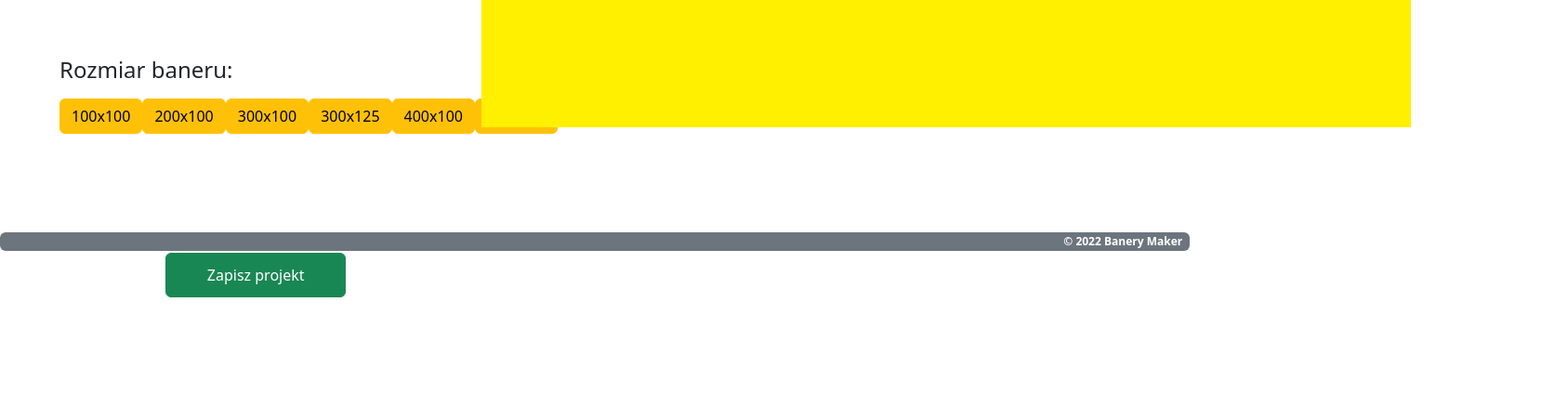
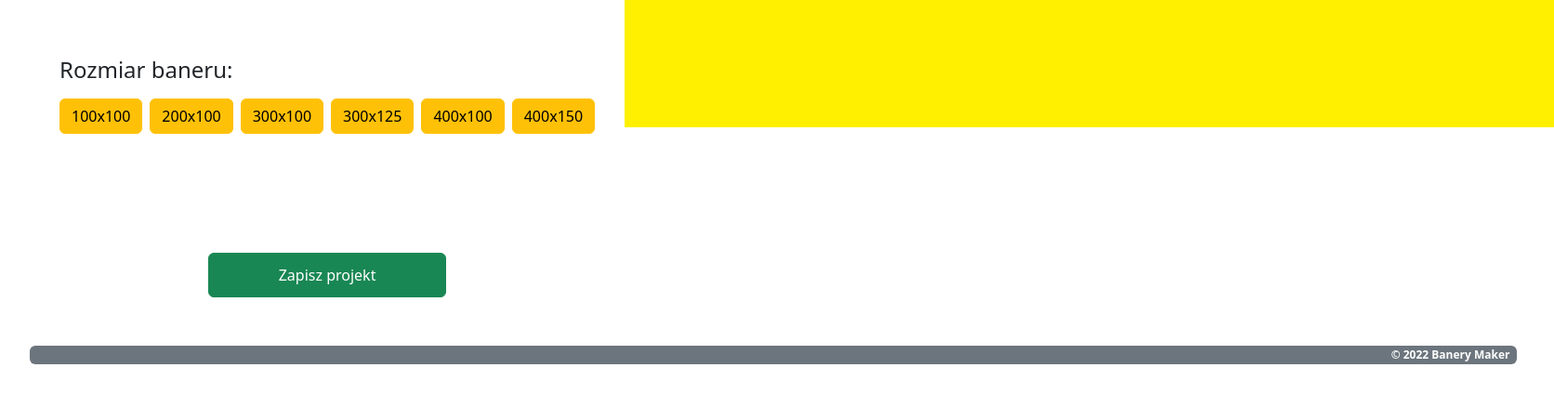
Before and after one commit to michalzareba0001/baneryMaker, a website: page index.html in a window 1280 px wide. Shown: the part 530-954 px from the top of the page at 93% size, 1672 px wide, since content can reach past the window. Before the commit the page ends 882 px from the top, so only its background shows below. Drawn offline with nearby package versions, Linux system fonts and the light colour scheme.

Commit message:
footer fixed

```diff
--- a/banery.scss
+++ b/banery.scss
@@ -17,7 +17,7 @@ header {
 }
 
 main {
-    position: relative;
+    position: absolute;
     top: 6rem;
     padding: 2rem;
 
@@ -135,20 +135,12 @@ main {
     }
 }
 
-footer {
-    position: absolute;
-    bottom: 0;
-    width: 100%;
 
-    #footerLeft {
-
-        text-align: right;
-    }
-}
 
 .save_button {
     display: flex;
     justify-content: center;
+    margin-bottom: 3rem;
 
     .zapisz {
         margin-top: 6rem;
@@ -157,6 +149,14 @@ footer {
     }
 }
 
+.footer {
+    width: 100%;
+
+    #footerLeft {
+
+        text-align: right;
+    }
+}
 @media screen and (max-width: 1250px) {
     #main {
         .baner {
--- a/index.html
+++ b/index.html
@@ -63,11 +63,13 @@
                 <button class="btn btn-success zapisz" onclick="generateJpeg()">Zapisz projekt</button>
             </div>
         </div>
+        <div class="badge text-bg-secondary footer">
+            <div id="footerLeft">© 2022 Banery Maker</div>
         </div>
+
     </main>
-    <footer class="badge text-bg-secondary">
-        <div id="footerLeft">© 2022 Banery Maker</div>
-    </footer>
+
+
 </body>
 
 </html>
```
Also changed, not shown: banery.css, 1 other file.
